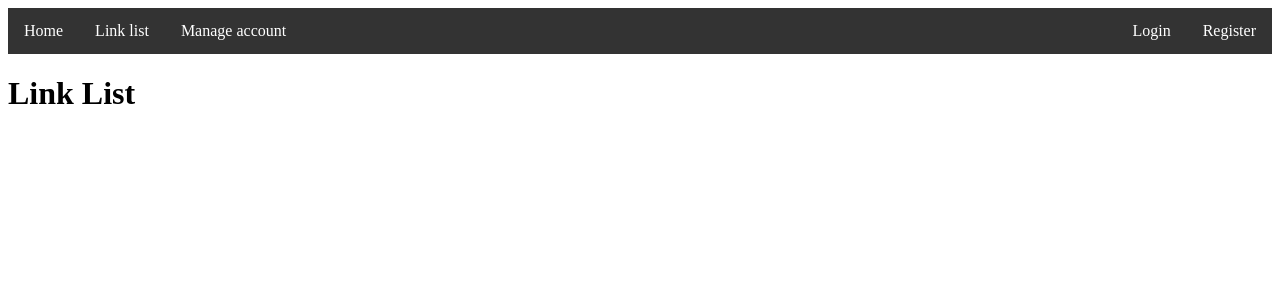
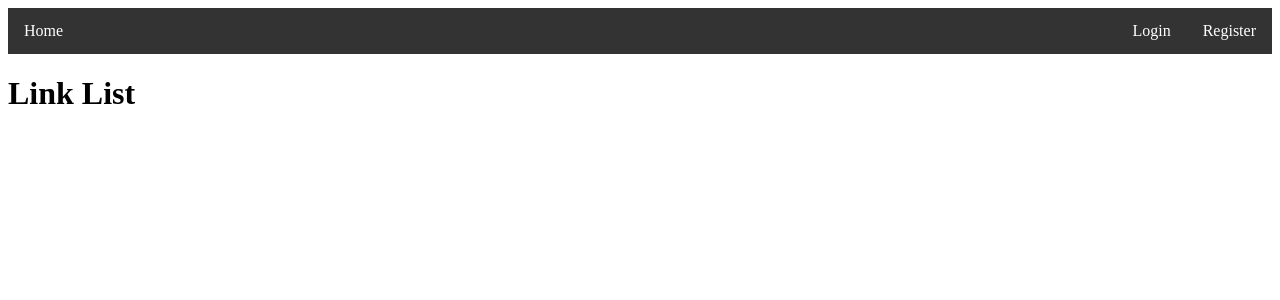
Before and after one commit to projektNaAi/Linkr, a Symfony app: template templates/linkList.html.twig in a window 1280 px wide. Shown: the top 300 px of the page. Run offline with Twig, Linux system fonts and the light colour scheme; the template is opened without the code that fills it, so the values that code supplies are empty; some libraries are stand-ins or nearby versions.

Commit message:
Obsluga zalogowanych/wylogowanych uzytkownikow przez navbar

```diff
--- a/templates/nav.html.twig
+++ b/templates/nav.html.twig
@@ -30,10 +30,18 @@
     <div class="navbar">
         <ul>
             <li><a href="{{ path('main') }}">Home</a></li>
-            <li><a href="{{ path('app_linklist') }}">Link list</a></li>
-            <li><a href="{{ path('app_manageaccount') }}">Manage account</a></li>
-            <li style="float:right"><a href="{{ path('app_register') }}">Register</a></li>
-            <li style="float:right"><a href="{{ path('app_login') }}">Login</a></li>
+            {% if app.user %}
+                <li><a href="{{ path('app_linklist') }}">Link list</a></li>
+                <li><a href="{{ path('app_manageaccount') }}">Manage account</a></li>
+            {% endif %}
+
+            {% if app.user %}
+                <li style="float:right"><a href="{{ path('app_logout') }}">Log out</a></li>
+                <li style="float:right"><a>Logged in as: {{ app.user.username }}</a></li>
+            {% else %}
+                <li style="float:right"><a href="{{ path('app_register') }}">Register</a></li>
+                <li style="float:right"><a href="{{ path('app_login') }}">Login</a></li>
+            {% endif %}
 
         </ul>
     </div>
```
